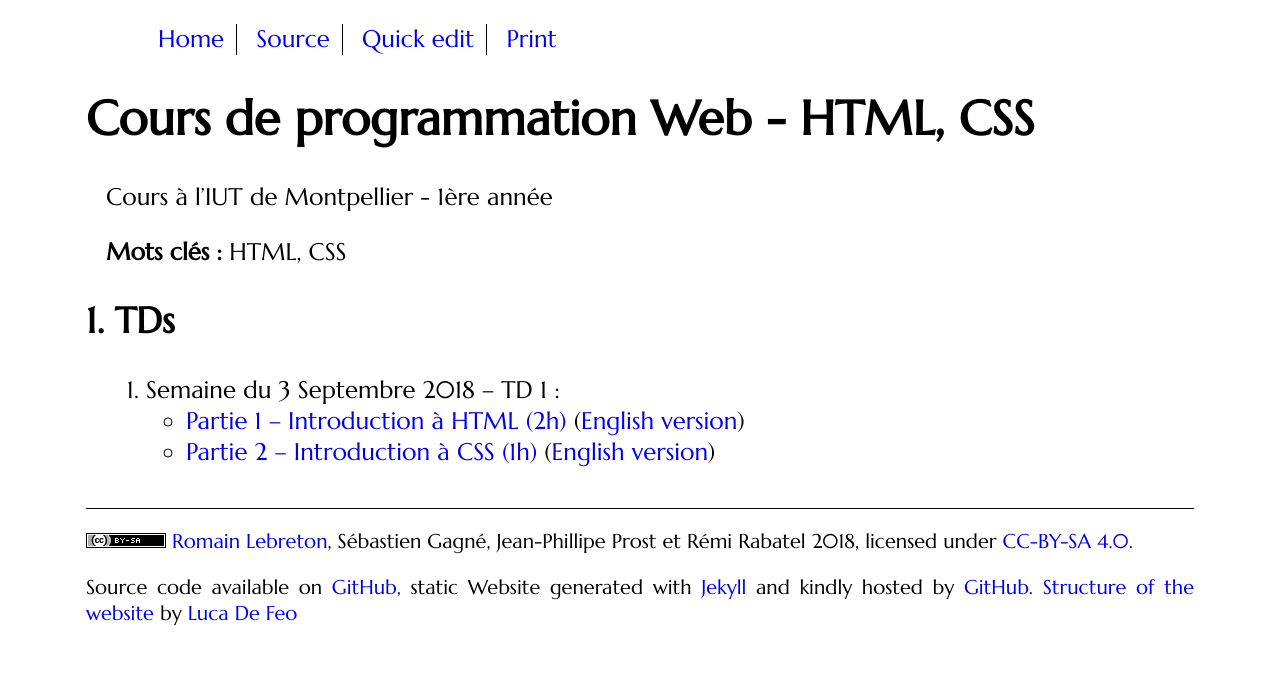
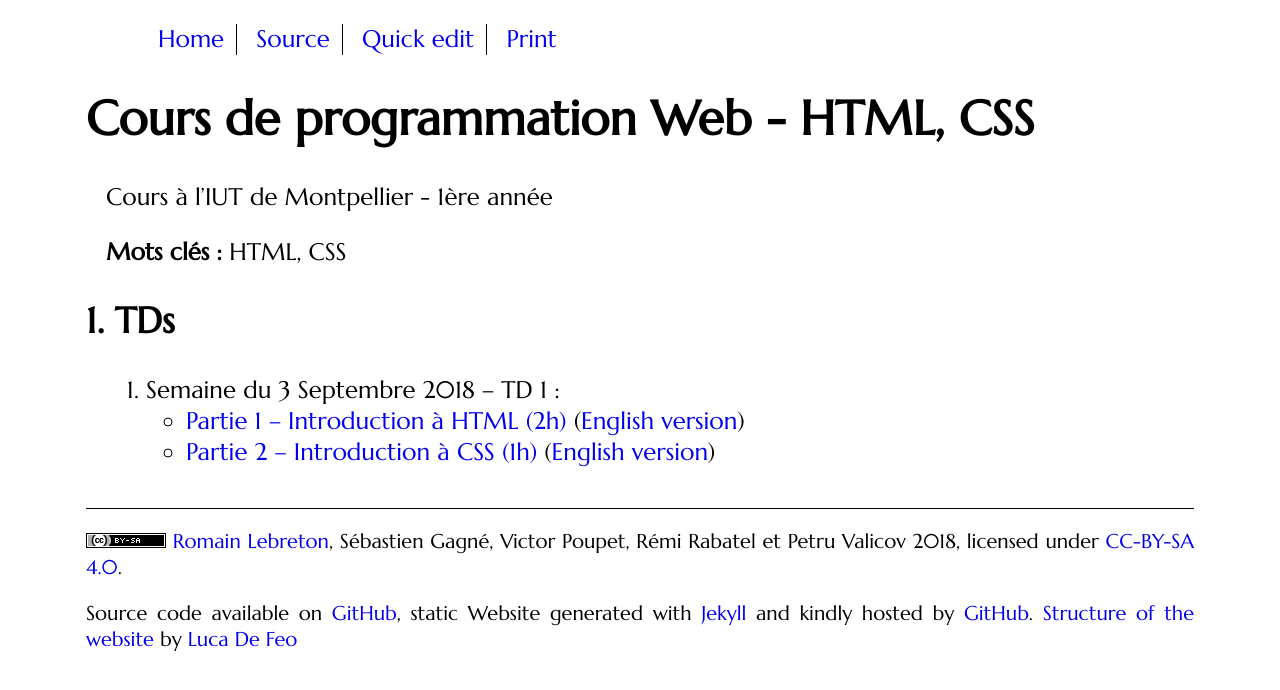
Before and after one commit to romainlebreton/R1.02-DeveloppementInterfacesWeb, a Jekyll site: the page built from index.md, in a window 1280 px wide. Shown: the top 690 px of the page. Built offline with Jekyll 4.4.1, drawn with Linux system fonts in a browser that asks for light colours; some web fonts are replaced; comment, search, counter and statistics services are not loaded.

Commit message:
Change intervenants

```diff
--- a/_layouts/main.html
+++ b/_layouts/main.html
@@ -55,7 +55,7 @@
 	      <img alt="Creative Commons Licence" style="border-width:0"
 		   src="{{ site.baseurl }}/assets/80x15.png"></a>
 	    <a href="https://github.com/romainlebreton">Romain Lebreton</a>,
-	    Sébastien Gagné, Jean-Phillipe Prost et Rémi Rabatel
+	    Sébastien Gagné, Victor Poupet, Rémi Rabatel et Petru Valicov
 	    {{ site.time | date:"%Y" }}, licensed
 	    under <a rel="license" class="print-link"
 		     href="https://creativecommons.org/licenses/by-sa/4.0/">CC-BY-SA
```
